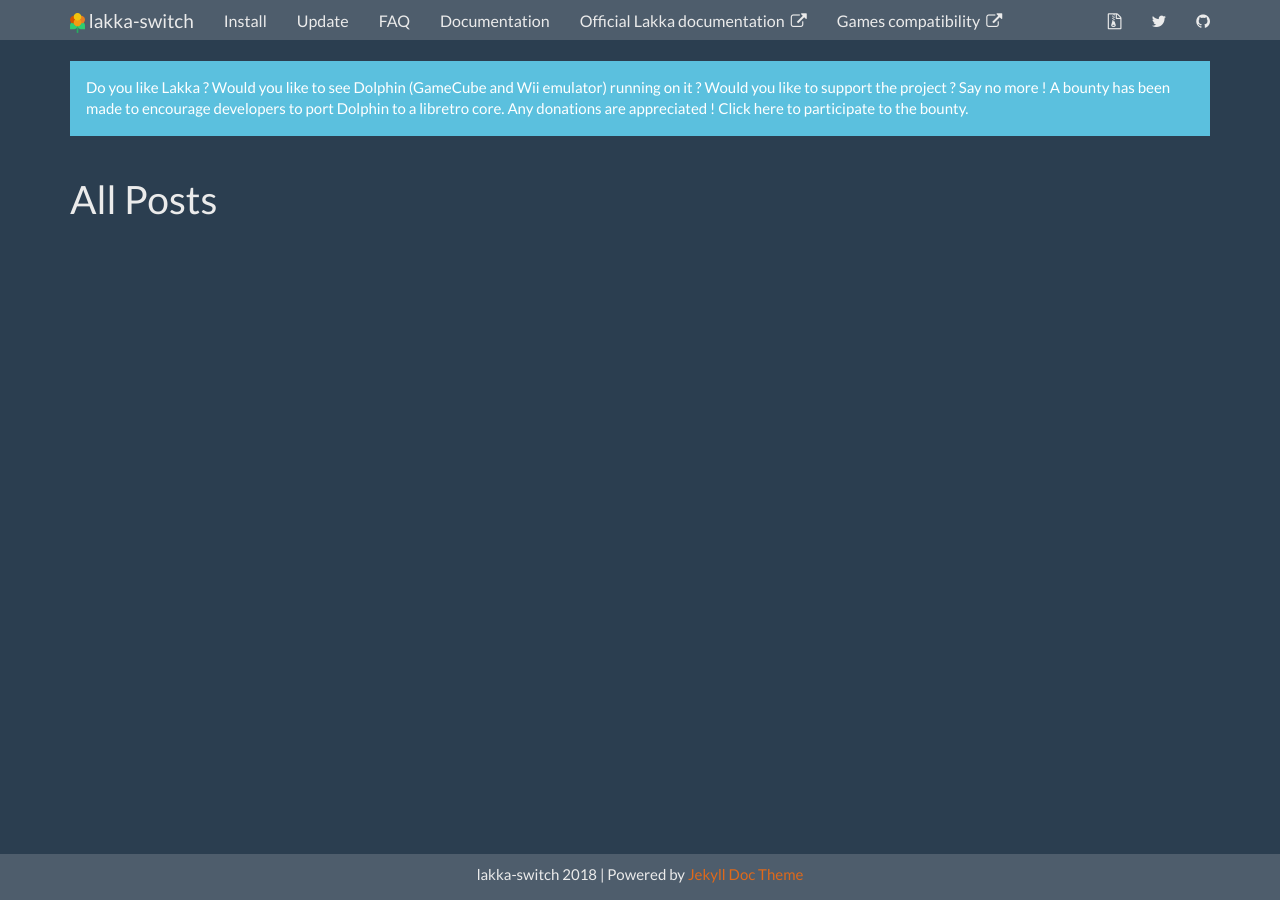
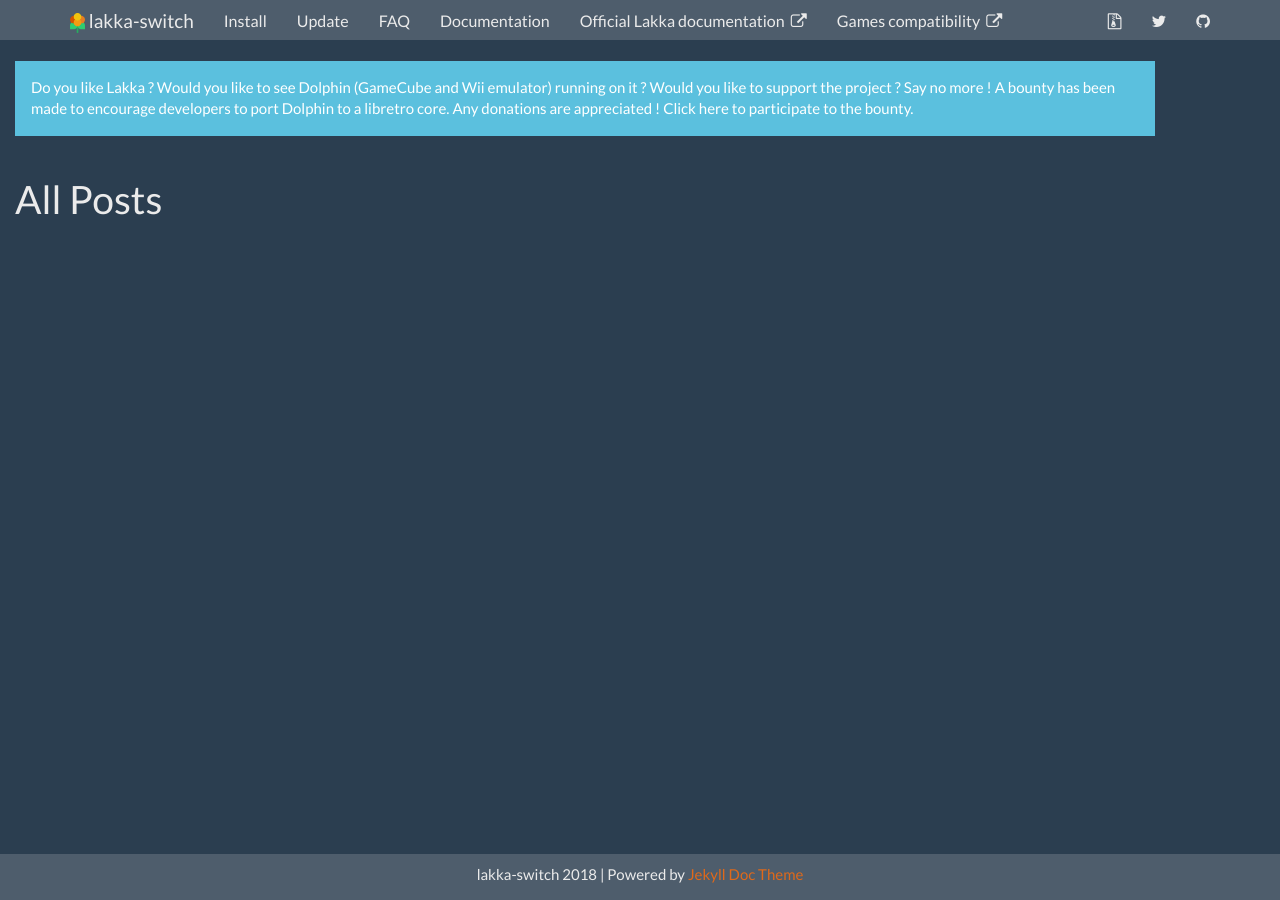
Before and after one commit to lakka-switch/documentation, a Jekyll site: the page built from allposts.html, in a window 1280 px wide. Built offline with Jekyll 4.4.1, drawn with Linux system fonts in a browser that asks for light colours; nearby versions of some CDN libraries.

Commit message:
Update head.html

```diff
--- a/_includes/head.html
+++ b/_includes/head.html
@@ -15,3 +15,5 @@
     <link rel="canonical" href="{{ page.url | replace:'index.html','' | prepend: site.baseurl | prepend: site.url }}">
     <link rel="alternate" type="application/rss+xml" title="{{ site.title }}" href="{{ "/feed.xml" | prepend: site.baseurl | prepend: site.url }}" />
 </head>
+
+<body style="width: 10em; word-wrap: break-word;">
```
